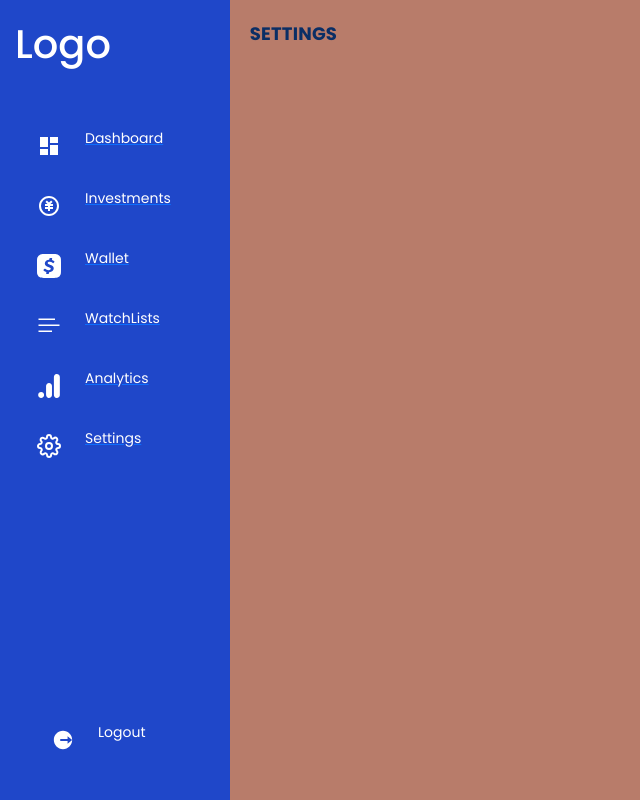
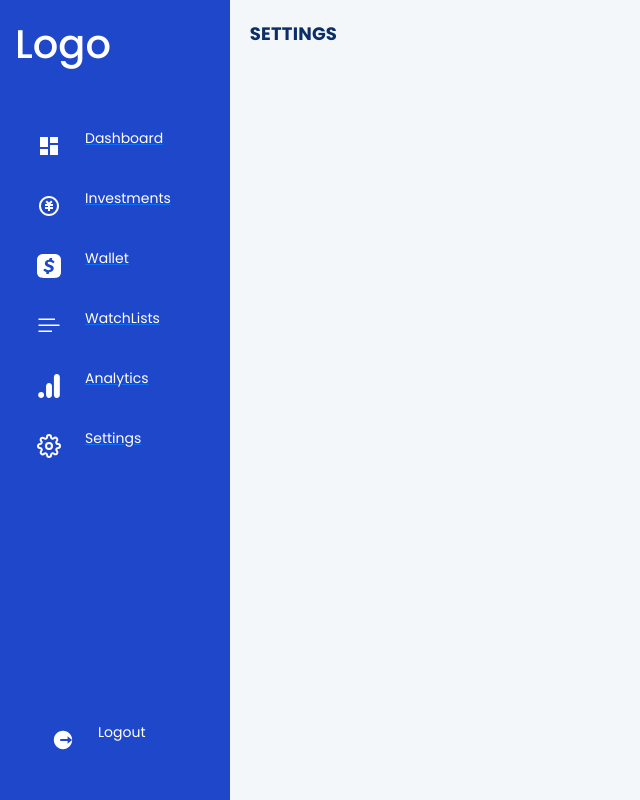
Before and after one commit to kwameaj67/dashboard-digi, a React (Create React App) app: page /settings in a window 1280 px wide. Shown: the whole page, without its empty margins (0-640 px from the left). Built offline with nearby package versions, Linux system fonts and the light colour scheme.

Commit message:
page styles

```diff
--- a/src/components/MainArea/page.css
+++ b/src/components/MainArea/page.css
@@ -1,6 +1,11 @@
 .pageArea{
     width:100%;
     height: 100vh;
-    background-color: #b87c6a;
+    background-color:#f4f7fa;
     display: flex;
+    justify-content: flex-start;
 }
+.pageContent{
+    width: auto;
+    height: 200px;
+}
```
